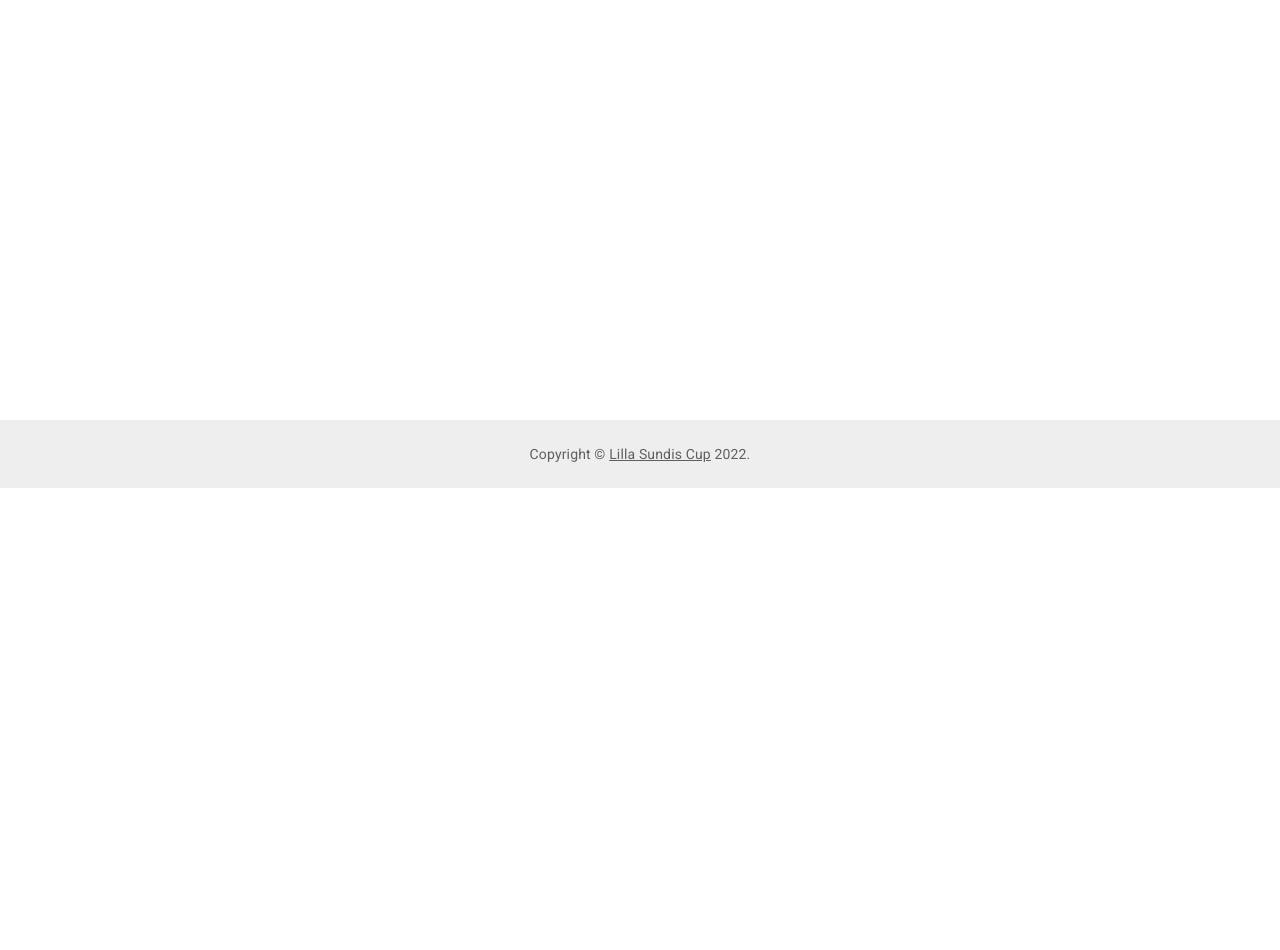
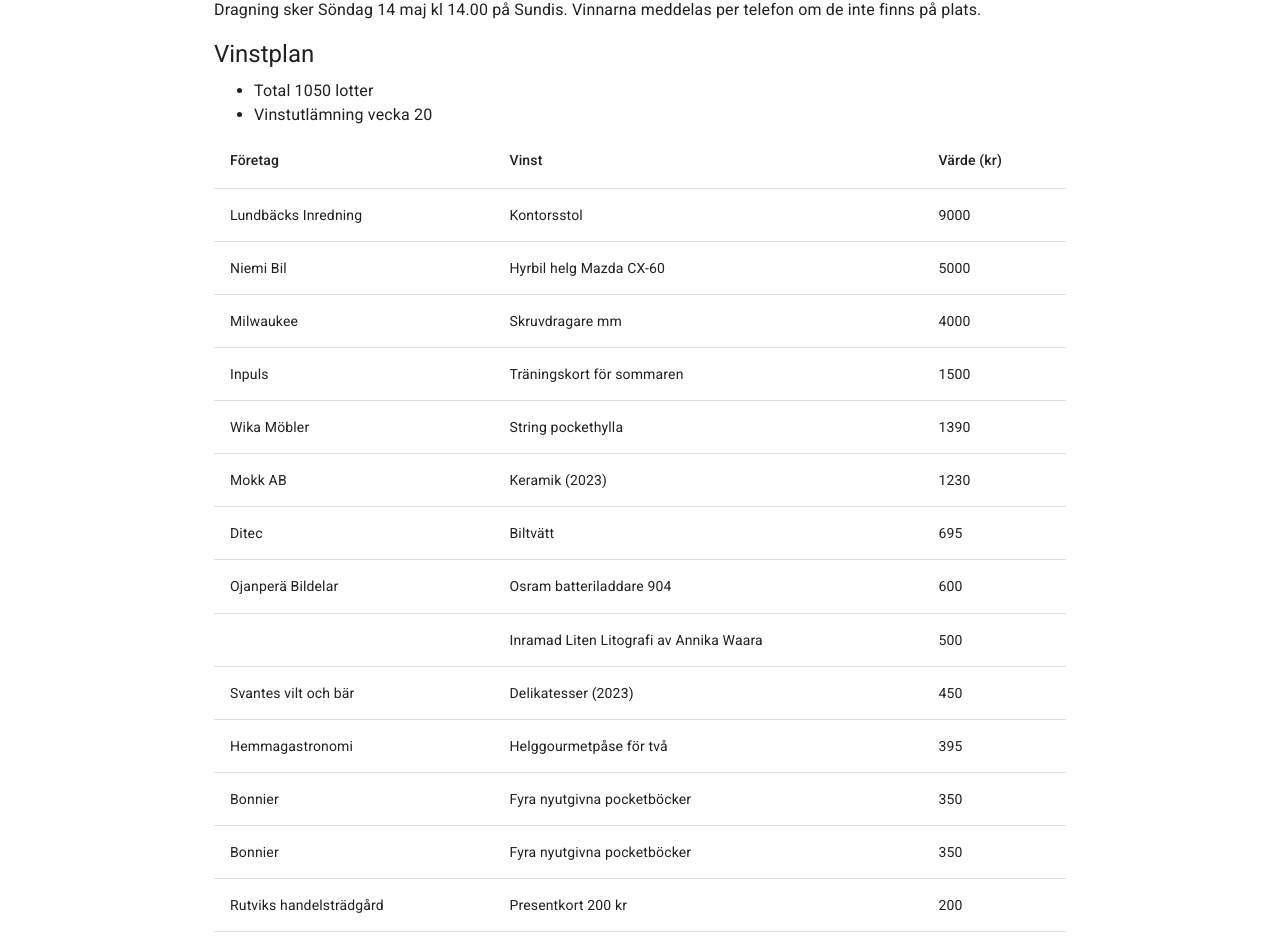
Before and after one commit to sasjo/lillasundiscup, a React (Create React App) app in the folder webapp/: page /stora-lotteriet.html in a window 1280 px wide. Shown: the part 312-1262 px from the top of the page. Before the commit the page ends 800 px from the top, so only its background shows below. Built offline with nearby package versions, Linux system fonts and the light colour scheme.

Commit message:
feat: Add lottery information (#25)

```diff
--- a/webapp/src/App.js
+++ b/webapp/src/App.js
@@ -15,6 +15,7 @@
 import Rules from './Rules';
 import Sponsors from './Sponsors';
 import ScrollToTop from './ScrollToTop';
+import Lottery from './Lottery';
 
 const queryClient = new QueryClient();
 
@@ -41,6 +42,7 @@
                 <Route path="/lag.html" element={<Teams/>}/>
                 <Route path="/regler.html" element={<Rules/>}/>
                 <Route path="/info.html" element={<Info/>}/>
+                <Route path="/stora-lotteriet.html" element={<Lottery/>}/>
                 <Route path="/sponsorer.html" element={<Sponsors/>}/>
               </Routes>
             </main>
--- a/webapp/src/AppMenu.jsx
+++ b/webapp/src/AppMenu.jsx
@@ -16,6 +16,7 @@
   { name: 'Lag', href: '/lag.html' },
   { name: 'Regler', href: '/regler.html' },
   { name: 'Information', href: '/info.html' },
+  { name: 'Stora lotteriet', href: '/stora-lotteriet.html' },
   { name: 'Sponsorer', href: '/sponsorer.html' },
 ];
 
--- /dev/null
+++ b/webapp/src/Lottery.jsx
@@ -0,0 +1,141 @@
+import React from 'react';
+import Container from '@mui/material/Container';
+import Typography from '@mui/material/Typography';
+import TableHead from '@mui/material/TableHead';
+import TableRow from '@mui/material/TableRow';
+import TableCell from '@mui/material/TableCell';
+import TableBody from '@mui/material/TableBody';
+import TableContainer from '@mui/material/TableContainer';
+import Table from '@mui/material/Table';
+
+const lotteryItems = [
+  {
+    company: 'Milwaukee',
+    item: 'Skruvdragare mm',
+    value: 4000,
+  },
+  {
+    company: 'Ojanperä Bildelar',
+    item: 'Osram batteriladdare 904',
+    value: 600,
+  },
+  {
+    company: 'Hemmagastronomi',
+    item: 'Helggourmetpåse för två',
+    value: 395,
+  },
+  {
+    company: 'Lundbäcks Inredning',
+    item: 'Kontorsstol',
+    value: 9000,
+  },
+  {
+    company: 'Ditec',
+    item: 'Biltvätt',
+    value: 695,
+  },
+  {
+    company: 'Mokk AB',
+    item: 'Keramik (2023)',
+    value: 1230,
+  },
+  {
+    company: 'Svantes vilt och bär',
+    item: 'Delikatesser (2023)',
+    value: 450,
+  },
+  {
+    company: 'Wika Möbler',
+    item: 'String pockethylla',
+    value: 1390,
+  },
+  {
+    company: 'Inpuls',
+    item: 'Träningskort för sommaren',
+    value: 1500,
+  },
+  {
+    company: 'Bonnier',
+    item: 'Fyra nyutgivna pocketböcker',
+    value: 350,
+  },
+  {
+    company: 'Bonnier',
+    item: 'Fyra nyutgivna pocketböcker',
+    value: 350,
+  },
+  {
+    company: '',
+    item: 'Inramad Liten Litografi av Annika Waara',
+    value: 500,
+  },
+  {
+    company: 'Rutviks handelsträdgård',
+    item: 'Presentkort 200 kr',
+    value: 200,
+  },
+  {
+    company: 'Rutviks handelsträdgård',
+    item: 'Presentkort 200 kr',
+    value: 200,
+  },
+  {
+    company: 'Petterssons deli',
+    item: 'Charkdelikatesser presentkort',
+    value: 200,
+  },
+  {
+    company: 'Niemi Bil',
+    item: 'Hyrbil helg Mazda CX-60',
+    value: 5000,
+  },
+];
+
+const Lottery = () => (
+  <Container sx={{mt: 2, mb: 2}} maxWidth="md">
+    <Typography variant="h4" component="h1" gutterBottom>
+      Stora Lotteriet
+    </Typography>
+
+    <Typography variant="body1" paragraph>
+      Lottpris 50 kr, betalas med Swish
+    </Typography>
+    <Typography variant="body1" paragraph>
+      Dragning sker Söndag 14 maj kl 14.00 på Sundis. Vinnarna meddelas per telefon om de inte finns på plats.
+    </Typography>
+
+    <Typography variant="h5" component="h2" gutterBottom>
+      Vinstplan
+    </Typography>
+
+    <Typography variant="body1" component="ul" gutterBottom>
+      <li>Total 1050 lotter</li>
+      <li>Vinstutlämning vecka 20</li>
+    </Typography>
+
+    <TableContainer>
+      <Table>
+        <TableHead>
+          <TableRow>
+            <TableCell>Företag</TableCell>
+            <TableCell>Vinst</TableCell>
+            <TableCell>Värde (kr)</TableCell>
+          </TableRow>
+        </TableHead>
+        <TableBody>
+          {lotteryItems
+            .sort((a, b) => b.value - a.value)
+            .map(({ company, item, value }, index) => (
+            <TableRow key={`lotteryItem-${index}`}>
+              <TableCell>{company}</TableCell>
+              <TableCell>{item}</TableCell>
+              <TableCell>{value}</TableCell>
+            </TableRow>
+          ))}
+        </TableBody>
+      </Table>
+    </TableContainer>
+  </Container>
+);
+
+export default Lottery;
```
Also changed, not shown: webapp/src/lotteri.jsx (deleted, +0 -32 lines).
